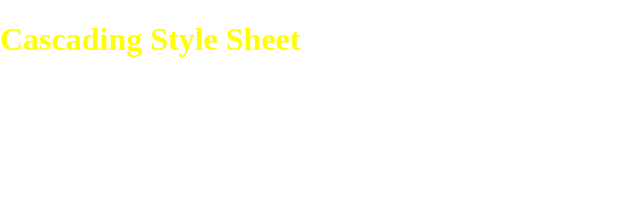
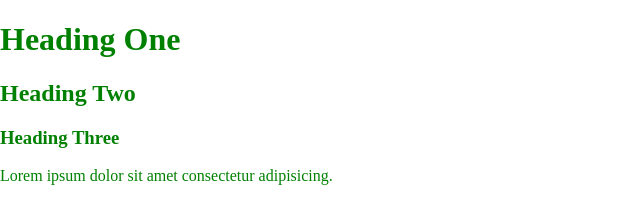
Before and after one commit to Arslan49sp/lectures, a plain HTML site: page Lec_3/index.html in a window 1280 px wide. Shown: the whole page, without its empty margins (0-640 px from the left). Drawn offline with Linux system fonts and the light colour scheme.

Commit message:
Lect 3 completed

```diff
--- a/Lec_3/index.html
+++ b/Lec_3/index.html
@@ -8,6 +8,11 @@
     <link rel="stylesheet" href="styles.css" />
   </head>
   <body>
-    <h1 style="color: yellow">Cascading Style Sheet</h1>
+    <h1 class="text-green">Heading One</h1>
+    <h2 class="text-green">Heading Two</h2>
+    <h3 class="text-green">Heading Three</h3>
+    <p class="text-green">
+      Lorem ipsum dolor sit amet consectetur adipisicing.
+    </p>
   </body>
 </html>
--- a/Lec_3/styles.css
+++ b/Lec_3/styles.css
@@ -1,3 +1,3 @@
-h1 {
+.text-green {
   color: green;
 }
```
